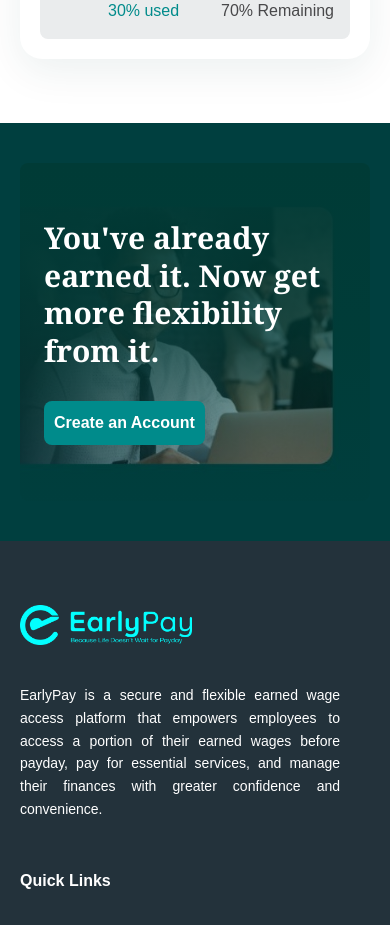
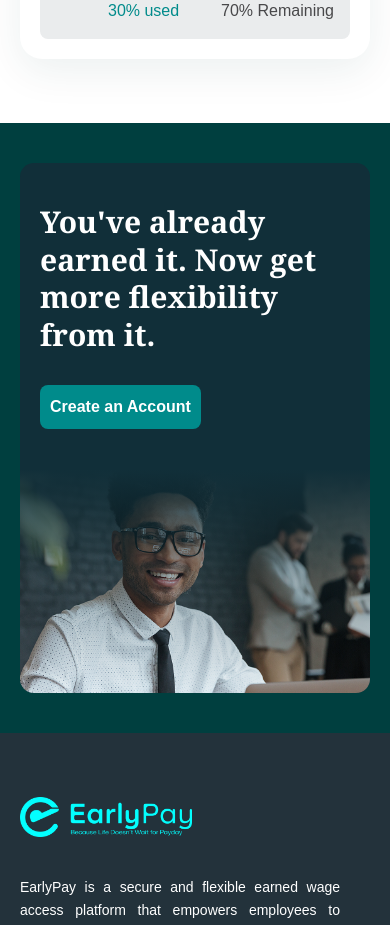
Before and after one commit to earlypays/earlypay-frontend, a Next.js app: page /employees in a window 390 px wide. Shown: the part 3920-4845 px from the top of the page. Built offline with nearby package versions, Linux system fonts and the light colour scheme; a web font is replaced by a local one.

Commit message:
Remove unused CTA office image and update Employees CTA section to use a new image format. Adjust layout for better responsiveness and visual consistency.

```diff
--- a/src/components/landing/employees/employees-access-section.tsx
+++ b/src/components/landing/employees/employees-access-section.tsx
@@ -127,9 +127,9 @@
                   <div className="h-2 overflow-hidden rounded-full bg-white">
                     <div className="h-full w-[30%] rounded-full bg-[#008B8B]" />
                   </div>
-                  <div className="flex items-center justify-between font-normal text-base">
-                    <span className=" text-[#008B8B]">30% used</span>
-                    <span className=" text-muted-foreground">70% Remaining</span>
+                  <div className="flex items-center justify-between text-base font-normal">
+                    <span className="text-[#008B8B]">30% used</span>
+                    <span className="text-muted-foreground">70% Remaining</span>
                   </div>
                 </div>
               </div>
--- a/src/components/landing/employees/employees-cta-section.tsx
+++ b/src/components/landing/employees/employees-cta-section.tsx
@@ -7,23 +7,11 @@
 
 export function EmployeesCtaSection() {
   return (
-    <section className="bg-[#003F3F] py-10 lg:py-16">
+    <section className="overflow-x-hidden bg-[#003F3F] py-10 lg:py-16">
       <Container>
-        <div className="relative min-h-80 overflow-hidden rounded-md lg:min-h-96">
-          <div className="absolute inset-0 lg:left-[32%]">
-            <OptimizedImage
-              src="/landing/employees/cta-office.jpg"
-              alt="Professional smiling at a laptop in an office"
-              fill
-              quality={IMAGE_QUALITY_PHOTO}
-              className="object-cover object-[center_15%]"
-              sizes="(max-width: 1024px) 100vw, 65vw"
-            />
-          </div>
-          <div className="absolute inset-0 bg-linear-to-b from-[#003B36] via-[#003B36]/75 to-[#003B36]/20 lg:bg-linear-to-r lg:from-[#003B36] lg:from-35% lg:via-[#003B36]/70 lg:to-transparent" />
-
-          <div className="relative z-10 flex max-w-xl flex-col justify-center px-6 py-14 sm:px-10 lg:px-14 lg:py-20">
-            <h2 className="font-georgia text-3xl leading-tight font-bold text-white sm:text-4xl lg:text-[3.25rem]">
+        <div className="relative mx-auto flex min-h-112.5 w-full max-w-310 flex-col overflow-hidden rounded-xl bg-[#112F39] lg:flex-row">
+          <div className="relative z-10 flex w-full min-w-0 flex-col justify-center px-5 py-10 sm:px-8 lg:max-w-xl lg:shrink-0 lg:px-12 lg:py-12">
+            <h2 className="font-georgia text-3xl leading-tight font-bold wrap-break-word text-white sm:text-4xl lg:text-[3.25rem]">
               You&apos;ve already earned it. Now get more flexibility from it.
             </h2>
             <div className="mt-8">
@@ -36,6 +24,18 @@
               </Button>
             </div>
           </div>
+
+          <div className="relative h-56 w-full min-w-0 sm:h-72 lg:h-auto lg:min-h-112.5 lg:flex-1">
+            <OptimizedImage
+              src="/landing/employees/cta-office.png"
+              alt="Professional smiling at a laptop in an office"
+              fill
+              quality={IMAGE_QUALITY_PHOTO}
+              className="object-cover object-[center_20%] lg:object-left"
+              sizes="(max-width: 1024px) 100vw, 50vw"
+            />
+            <div className="absolute inset-0 bg-linear-to-b from-[#112F39] via-[#112F39]/30 to-transparent lg:bg-linear-to-r lg:from-[#112F39] lg:via-[#112F39]/40 lg:to-transparent" />
+          </div>
         </div>
       </Container>
     </section>
```
Also changed, not shown: public/landing/employees/cta-office.jpg (deleted), public/landing/employees/cta-office.png (added).
